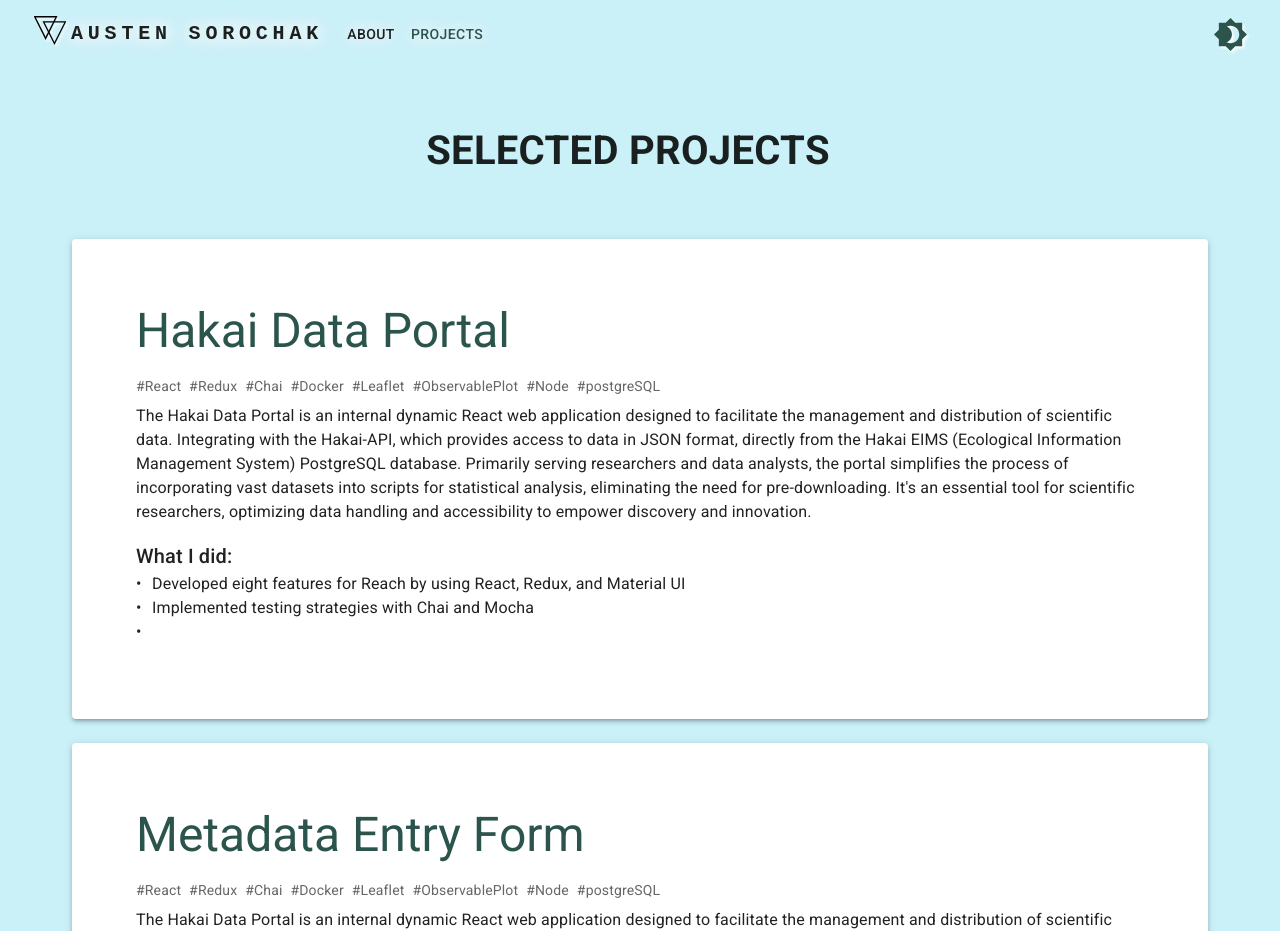
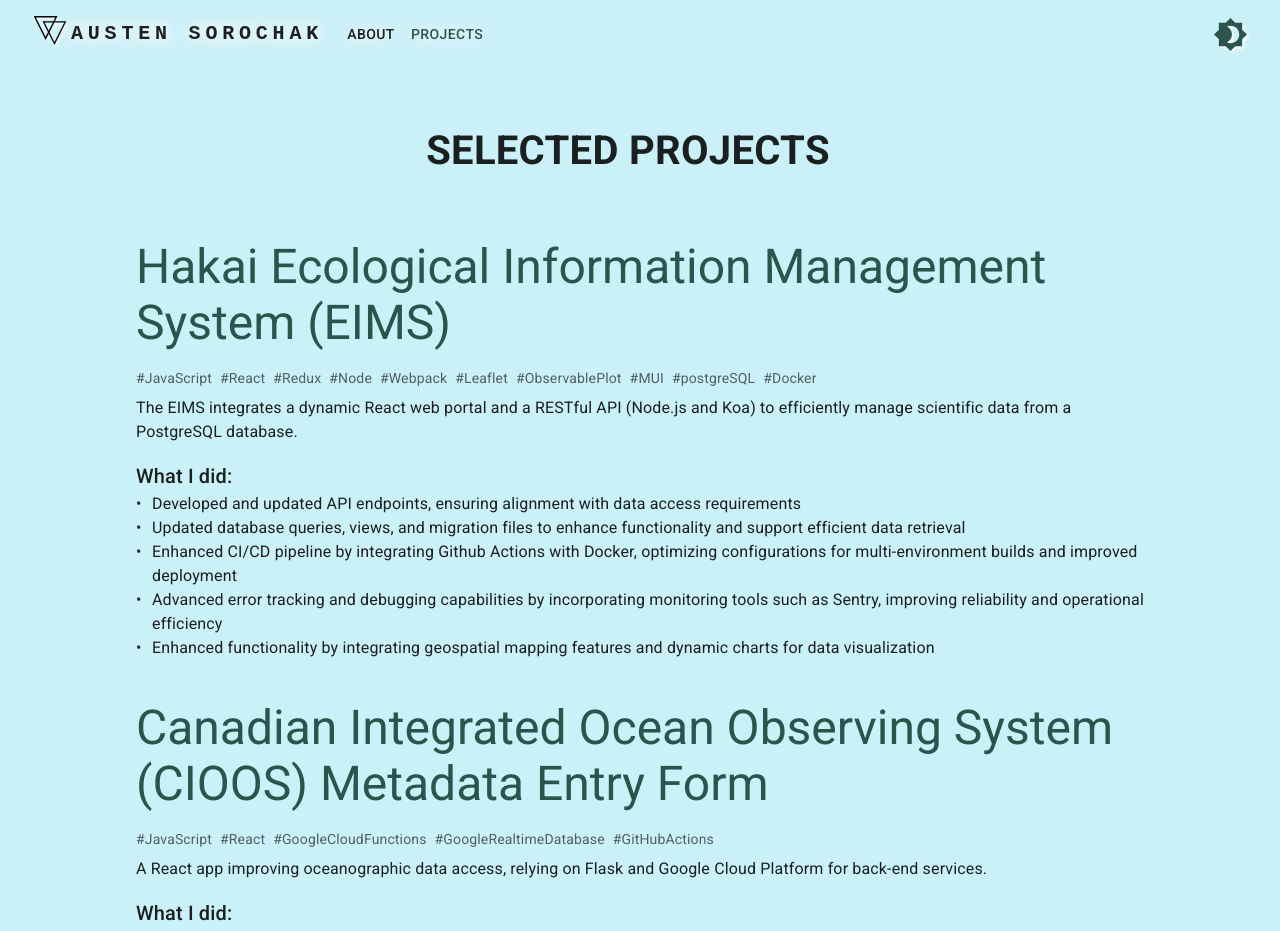
Before and after one commit to sorochak/portfolio-website, a React (Create React App) app: page /portfolio-website/projects in a window 1280 px wide. Shown: the top 931 px of the page. Built offline with nearby package versions, Linux system fonts and the light colour scheme.

Commit message:
update projects content

```diff
--- a/src/pages/Projects.jsx
+++ b/src/pages/Projects.jsx
@@ -1,4 +1,4 @@
-import { Box, Typography, Container, Grid, Paper } from "@mui/material";
+import { Box, Typography, Container, Grid } from "@mui/material";
 
 const Projects = () => {
   return (
@@ -10,7 +10,6 @@ const Projects = () => {
         minHeight: "100vh",
         padding: 3,
         paddingTop: "100px",
-        // marginTop: 5,
       }}
     >
       <Container maxWidth="false">
@@ -30,11 +29,13 @@ const Projects = () => {
           </Typography>
           <Grid item xs={12} md={12} lg={12}>
             {/* Hakai Data Portal */}
-            <Paper
+            <Box
               sx={{
-                padding: 8,
+                pl: 8,
+                pr: 8,
+                pb: 2,
                 flexDirection: "column",
-                minHeight: "60vh",
+                // minHeight: "60vh",
                 alignItems: "center",
                 margin: 3,
               }}
@@ -47,7 +48,7 @@ const Projects = () => {
                 gutterBottom
                 sx={{ textAlign: "left" }}
               >
-                Hakai Data Portal
+                Hakai Ecological Information Management System (EIMS)
               </Typography>
 
               {/* Tags */}
@@ -60,14 +61,16 @@ const Projects = () => {
                 }}
               >
                 {[
+                  "JavaScript",
                   "React",
                   "Redux",
-                  "Chai",
-                  "Docker",
+                  "Node",
+                  "Webpack",
                   "Leaflet",
                   "ObservablePlot",
-                  "Node",
+                  "MUI",
                   "postgreSQL",
+                  "Docker",
                 ].map((tag) => (
                   <Typography
                     key={tag}
@@ -85,17 +88,9 @@ const Projects = () => {
                 variant="body1"
                 sx={{ textAlign: "left", marginBottom: 2 }}
               >
-                The Hakai Data Portal is an internal dynamic React web
-                application designed to facilitate the management and
-                distribution of scientific data. Integrating with the Hakai-API,
-                which provides access to data in JSON format, directly from the
-                Hakai EIMS (Ecological Information Management System) PostgreSQL
-                database. Primarily serving researchers and data analysts, the
-                portal simplifies the process of incorporating vast datasets
-                into scripts for statistical analysis, eliminating the need for
-                pre-downloading. It's an essential tool for scientific
-                researchers, optimizing data handling and accessibility to
-                empower discovery and innovation.
+                The EIMS integrates a dynamic React web portal and a RESTful API
+                (Node.js and Koa) to efficiently manage scientific data from a
+                PostgreSQL database.
               </Typography>
 
               {/* List of Work */}
@@ -121,24 +116,25 @@ const Projects = () => {
                 }}
               >
                 {[
-                  "Developed eight features for Reach by using React, Redux, and Material UI",
-                  "Implemented testing strategies with Chai and Mocha",
-                  "",
-                  // ...add all the other points
+                  "Developed and updated API endpoints, ensuring alignment with data access requirements",
+                  "Updated database queries, views, and migration files to enhance functionality and support efficient data retrieval",
+                  "Enhanced CI/CD pipeline by integrating Github Actions with Docker, optimizing configurations for multi-environment builds and improved deployment",
+                  "Advanced error tracking and debugging capabilities by incorporating monitoring tools such as Sentry, improving reliability and operational efficiency",
+                  "Enhanced functionality by integrating geospatial mapping features and dynamic charts for data visualization",
                 ].map((item) => (
                   <Box component="li" key={item} sx={{ textAlign: "left" }}>
                     <Typography variant="body1">{item}</Typography>
                   </Box>
                 ))}
               </Box>
-            </Paper>
+            </Box>
 
             {/* Metadata Entry Form */}
-            <Paper
+            <Box
               sx={{
-                padding: 8,
+                pl: 8,
+                pr: 8,
                 flexDirection: "column",
-                minHeight: "60vh",
                 alignItems: "center",
                 margin: 3,
               }}
@@ -151,7 +147,8 @@ const Projects = () => {
                 gutterBottom
                 sx={{ textAlign: "left" }}
               >
-                Metadata Entry Form
+                Canadian Integrated Ocean Observing System (CIOOS) Metadata
+                Entry Form
               </Typography>
 
               {/* Tags */}
@@ -164,14 +161,11 @@ const Projects = () => {
                 }}
               >
                 {[
+                  "JavaScript",
                   "React",
-                  "Redux",
-                  "Chai",
-                  "Docker",
-                  "Leaflet",
-                  "ObservablePlot",
-                  "Node",
-                  "postgreSQL",
+                  "GoogleCloudFunctions",
+                  "GoogleRealtimeDatabase",
+                  "GitHubActions",
                 ].map((tag) => (
                   <Typography
                     key={tag}
@@ -189,17 +183,8 @@ const Projects = () => {
                 variant="body1"
                 sx={{ textAlign: "left", marginBottom: 2 }}
               >
-                The Hakai Data Portal is an internal dynamic React web
-                application designed to facilitate the management and
-                distribution of scientific data. Integrating with the Hakai-API,
-                which provides access to data in JSON format, directly from the
-                Hakai EIMS (Ecological Information Management System) PostgreSQL
-                database. Primarily serving researchers and data analysts, the
-                portal simplifies the process of incorporating vast datasets
-                into scripts for statistical analysis, eliminating the need for
-                pre-downloading. It's an essential tool for scientific
-                researchers, optimizing data handling and accessibility to
-                empower discovery and innovation.
+                A React app improving oceanographic data access, relying on
+                Flask and Google Cloud Platform for back-end services.
               </Typography>
 
               {/* List of Work */}
@@ -225,8 +210,12 @@ const Projects = () => {
                 }}
               >
                 {[
-                  "Developed eight features for Reach by using React, Redux, and Material UI",
-                  "Implemented testing strategies with Jest and React Testing Library",
+                  "Crafted UI/UX designs emphasizing usability and aesthetic appeal",
+                  "Implemented form controls and validation for user input management, enhancing data integrity and user experience",
+                  "Improved security, reliability, and maintainability of the Google Firebase back-end through the adoption of Google’s best practices",
+                  "Refined CI/CD processes and environment configs to ensure reliable operations.",
+                  "Integrated with third-party APIs, expanding the capability of metadata handling.",
+                  "Authored updates to documentation and systems diagrams, ensuring maintainability",
                   // ...add all the other points
                 ].map((item) => (
                   <Box component="li" key={item} sx={{ textAlign: "left" }}>
@@ -234,7 +223,7 @@ const Projects = () => {
                   </Box>
                 ))}
               </Box>
-            </Paper>
+            </Box>
           </Grid>
         </Grid>
       </Container>
```
